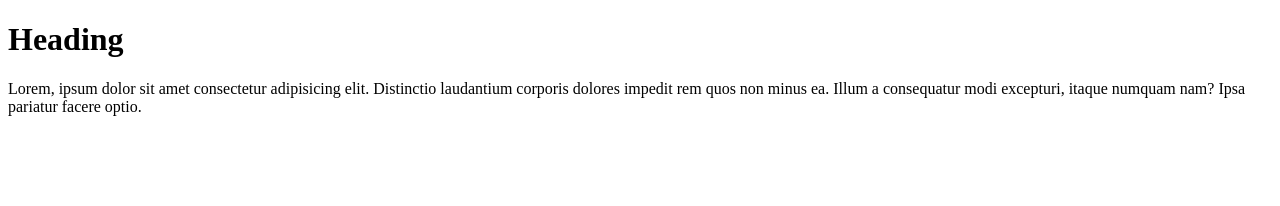
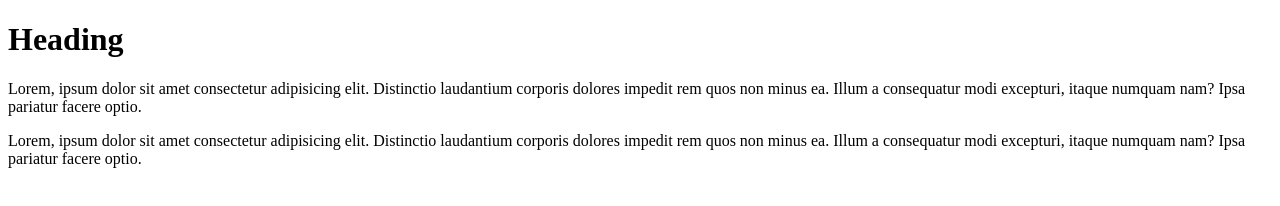
Before and after one commit to Malik-Shahid-786/Malik-Shahid_786, a plain HTML site: page index.html in a window 1280 px wide. Drawn offline with Linux system fonts and the light colour scheme.

Commit message:
Update index.html

```diff
--- a/index.html
+++ b/index.html
@@ -8,6 +8,8 @@
 </head>
 <body>
     <h1>Heading </h1>
+
     <p>Lorem, ipsum dolor sit amet consectetur adipisicing elit. Distinctio laudantium corporis dolores impedit rem quos non minus ea. Illum a consequatur modi excepturi, itaque numquam nam? Ipsa pariatur facere optio.</p>
+<p></p>Lorem, ipsum dolor sit amet consectetur adipisicing elit. Distinctio laudantium corporis dolores impedit rem quos non minus ea. Illum a consequatur modi excepturi, itaque numquam nam? Ipsa pariatur facere optio.</p>
 </body>
 </html>
```
